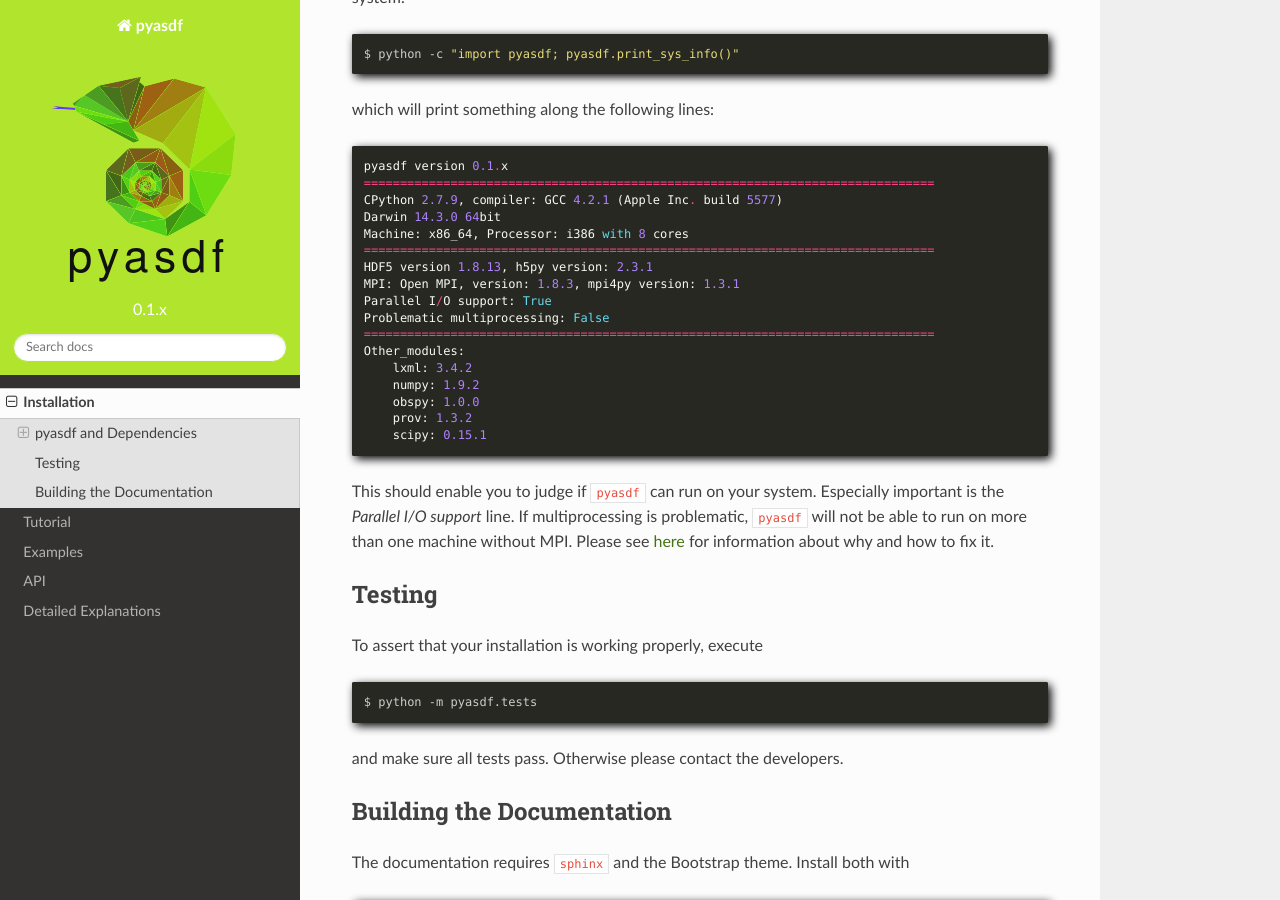
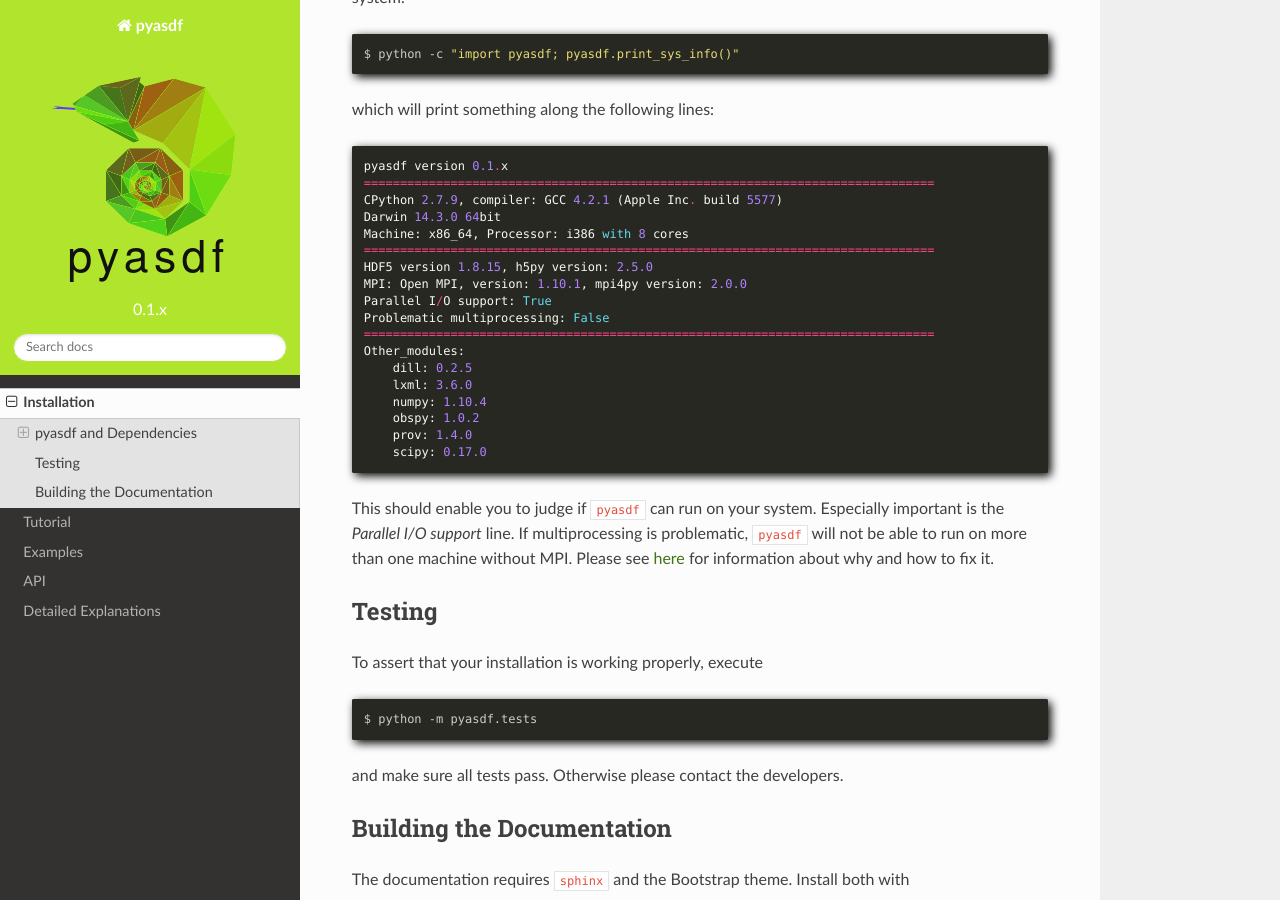
Before and after one commit to SeismicData/pyasdf, a Sphinx documentation site: the page built from doc/installation.rst, in a window 1280 px wide and 900 px high, scrolled down 1715 px. Built offline with Sphinx 7.4.7 and the Read the Docs theme 2.0.0, drawn with Linux system fonts in a browser that asks for light colours; some of the changed text lies outside the part shown.

Commit message:
Documenting new dill requirement

```diff
--- a/doc/installation.rst
+++ b/doc/installation.rst
@@ -6,9 +6,9 @@
 
 ``pyasdf`` supports Python version 2.7, 3.4, and 3.5 and it depends on the
 following Python modules: ``NumPy``, ``ObsPy``, ``h5py``, ``colorama``,
-``flake8``, ``pytest``, ``prov``, and optionally ``mpi4py``. You can install
-``pyasdf`` with or without parallel I/O support; the later requires ``mpi4py``
-and parallel versions of ``hdf5`` and ``h5py``.
+``flake8``, ``pytest``, ``prov``, ``dill``, and optionally ``mpi4py``. You can
+install ``pyasdf`` with or without parallel I/O support; the later requires
+``mpi4py`` and parallel versions of ``hdf5`` and ``h5py``.
 
 If you know what you are doing, install it any way you see fit. Otherwise do
 yourself a favor and download the
@@ -26,7 +26,7 @@
 .. code-block:: bash
 
     $ conda update conda
-    $ conda install -c obspy obspy colorama pytest pip flake8 h5py
+    $ conda install -c conda-forge obspy colorama pytest pip flake8 h5py dill
     $ pip install prov
 
 
@@ -45,7 +45,7 @@
 .. code-block:: bash
 
     $ conda update conda
-    $ conda install -c obspy obspy colorama pytest pip flake8
+    $ conda install -c conda-forge obspy colorama pytest pip flake8 dill
     $ pip install prov
 
 
@@ -101,17 +101,18 @@
     Darwin 14.3.0 64bit
     Machine: x86_64, Processor: i386 with 8 cores
     ===============================================================================
-    HDF5 version 1.8.13, h5py version: 2.3.1
-    MPI: Open MPI, version: 1.8.3, mpi4py version: 1.3.1
+    HDF5 version 1.8.15, h5py version: 2.5.0
+    MPI: Open MPI, version: 1.10.1, mpi4py version: 2.0.0
     Parallel I/O support: True
     Problematic multiprocessing: False
     ===============================================================================
     Other_modules:
-        lxml: 3.4.2
-        numpy: 1.9.2
-        obspy: 1.0.0
-        prov: 1.3.2
-        scipy: 0.15.1
+        dill: 0.2.5
+        lxml: 3.6.0
+        numpy: 1.10.4
+        obspy: 1.0.2
+        prov: 1.4.0
+        scipy: 0.17.0
 
 
 This should enable you to judge if ``pyasdf`` can run on your system.
--- a/setup.py
+++ b/setup.py
@@ -48,7 +48,7 @@
     license="BSD",
     platforms="OS Independent",
     install_requires=["numpy", "obspy>=1.0.0", "h5py", "colorama", "pytest",
-                      "flake8", "prov"],
+                      "flake8", "prov", "dill"],
     extras_require={"mpi": ["mpi4py"]},
     package_data={
         "pyasdf": get_package_data()},
```
Also changed, not shown: 1 other file.
